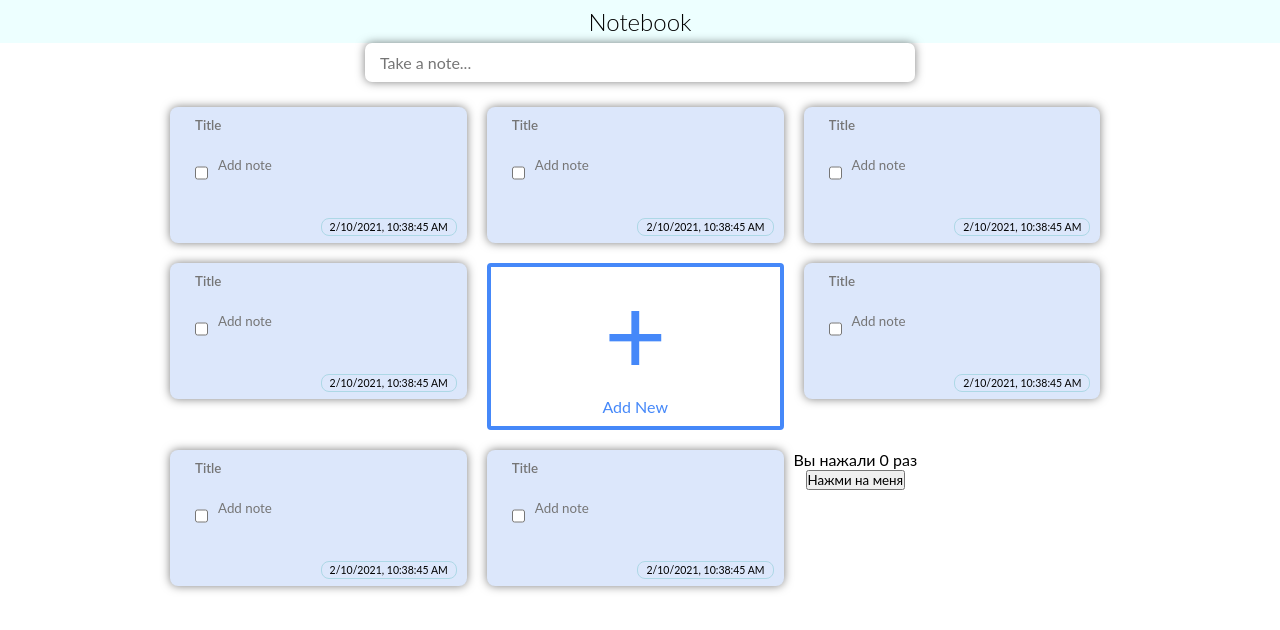
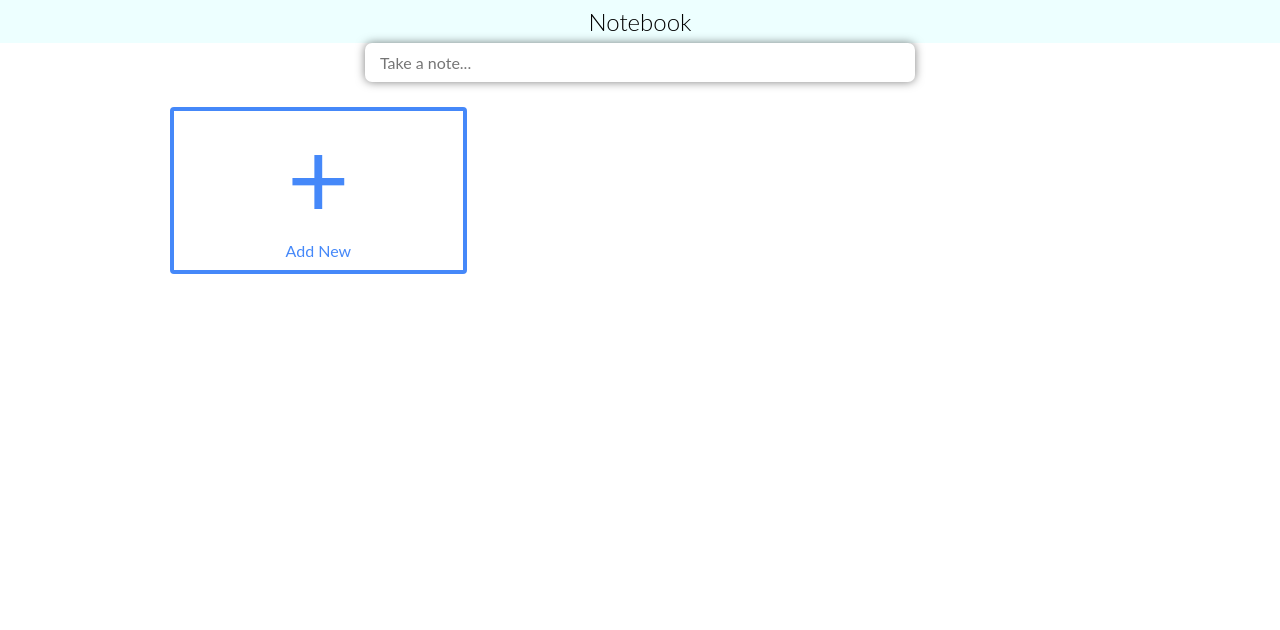
Before and after one commit to Slab3/notebook-react-ts, a React (Create React App) app: page / in a window 1280 px wide. Shown: the top 630 px of the page. Built offline with nearby package versions, Linux system fonts and the light colour scheme.

Commit message:
functional for adding notes

```diff
--- a/src/components/Common/BtnAddNote/BtnAddNote.tsx
+++ b/src/components/Common/BtnAddNote/BtnAddNote.tsx
@@ -1,22 +1,16 @@
 import React, {useState} from 'react';
 import styles from './BtnAddNote.module.scss';
-import {NoteWrapper} from '../../index';
-import ReactDOM from 'react-dom';
+
+// import ReactDOM from 'react-dom';
 // import '../../../styles/main.scss';
 
-export default function BtnAddNote() {
+export default function BtnAddNote({ createNote }: any) {
   const [counter, setCounter] = useState(0);
 
   return (
-      <div className={styles.addItem} data-item-counter={counter} id="addItem" onClick={() => {setCounter(counter + 1); console.log(counter)}}>
+      <div className={styles.addItem} data-item-counter={counter} id="addItem" onClick={() => {createNote()}}>
         <p className={styles.plus}>+</p>
         <p>Add New</p>
       </div>
   )
 }
-
-//
-// function renderNote() {
-//   const element = (NoteWrapper());
-//   ReactDOM.render(element, document.getElementById('notes'));
-// }
--- a/src/page/Home/Home.tsx
+++ b/src/page/Home/Home.tsx
@@ -1,13 +1,25 @@
 /*в компонентах в коммон элементе, находится сам компонент index.tsx, и index.module.scss,
 в модульных элементах, только стили к этому элементу.*/
 
-import React, { useState } from 'react';
+import React, {ReactNode, useState} from 'react';
 import '../../styles/main.scss';
 import { BtnAddNote , Search, NoteWrapper } from '../../components/index';
+// import {object} from "prop-types";
 
 function App() {
   //  Вызов useState возвращает две вещи: текущее значение состояния и функцию для его обновления.
-  const [notes, addNote] = useState([]);
+  // interface INotes {
+  //   notes: [];
+  //   createNote: ReactNode;
+  // }
+  // https://codepen.io/gaearon/pen/ZXeOGM?editors=0010
+  // keys ;
+
+  let [notes, setNote] = useState([] as any);
+
+  function createNote(item: object) {
+    setNote([...notes, item]);
+  }
 
   return (
       <>
@@ -17,36 +29,16 @@ function App() {
         <section className="container main-section">
           <Search/>
           <div className="notes" id="notes">
-            {/*test items*/}
-            <NoteWrapper/>
-            <NoteWrapper/>
-            <NoteWrapper/>
-            <NoteWrapper/>
-            {/*there will creates note items*/}
-            <BtnAddNote/>
-            <NoteWrapper/>
-            <NoteWrapper/>
-            <NoteWrapper/>
-            {Example()}
+            {notes.map((args: any) => (
+                <NoteWrapper key={args} {...args} />
+                // <NoteWrapper key={args.text} {...args} />
+              ))}
+            <BtnAddNote createNote={createNote} />
           </div>
         </section>
       </>
   );
 }
 
-function Example() {
-  // Объявляем новую переменную состояния "count"
-  const [count, setCount] = useState(0);
-
-  return (
-      <div>
-        <p>Вы нажали {count} раз</p>
-        <button onClick={() => setCount(count + 1)}>
-          Нажми на меня
-        </button>
-      </div>
-  );
-}
-
 
 export default App;
```
